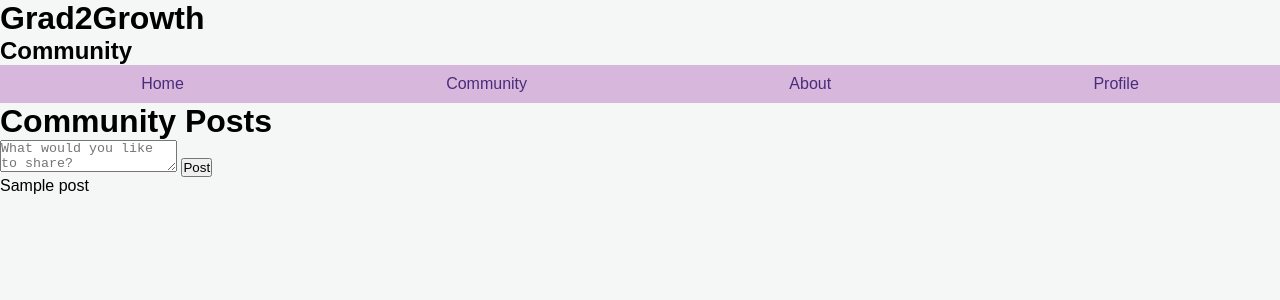
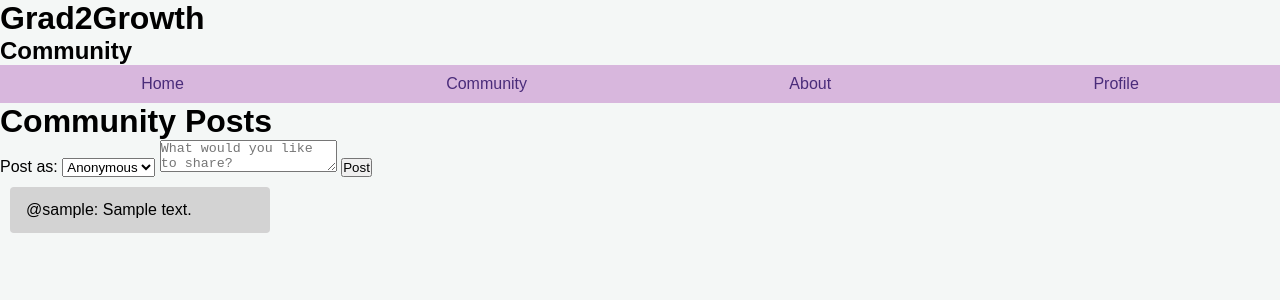
Before and after one commit to tobi2x/morganhacks25, a Flask app: template templates/community.html in a window 1280 px wide. Shown: the top 300 px of the page. Run offline with Flask 3, Linux system fonts and the light colour scheme; the template is opened without the code that fills it: most values are stand-ins (such as "Sample title", 1, 10 or a date in 2020).

Commit message:
Working frontend + anon or username post

```diff
--- a/app.py
+++ b/app.py
@@ -77,15 +77,19 @@ def profile():
 
 @app.route("/community")
 def community():
+    # Pass saved username (if any) along with posts
+    username = session.get('profile', {}).get('username', 'Anonymous')
     posts = session.get('community_posts', [])
-    return render_template("community.html", posts=posts)
+    return render_template("community.html", posts=posts, username=username)
 
 @app.route("/post", methods=["POST"])
 def post():
-    content = request.form.get("content")
+    # Get both content and username from the form
+    content = request.form.get('content')
+    username = request.form.get('username', 'Anonymous')
     if content:
         posts = session.get('community_posts', [])
-        posts.append(content)
+        posts.append({ 'username': username, 'content': content })
         session['community_posts'] = posts
     return redirect(url_for('community'))
 
--- a/static/styles.css
+++ b/static/styles.css
@@ -121,3 +121,69 @@ body {
 .flex-container a:hover {
     background-color: #B386D1;  /* Slightly darker purple */
 /* } */
+
+/* Container: stack bubbles vertically with a little gap */
+.posts {
+    display: flex;
+    flex-direction: column;
+    gap: 1rem;
+  }
+
+  /* Base bubble style */
+  .post {
+    margin: 10px;
+    background-color: lightgray;
+    border-radius: 4px;
+    padding: 12px 16px;
+    position: relative;
+    max-width: 70%;
+    /* optional: center the bubble, or left-align: remove margin auto */
+    /* margin: 0 auto; */
+    font-size: 1rem;
+    line-height: 1.4;
+  }
+
+/* Dropdown Button */
+.dropbtn {
+    background-color: #3498DB;
+    color: white;
+    padding: 16px;
+    font-size: 16px;
+    border: none;
+    cursor: pointer;
+  }
+
+  /* Dropdown button on hover & focus */
+  .dropbtn:hover, .dropbtn:focus {
+    background-color: #2980B9;
+  }
+
+  /* The container <div> - needed to position the dropdown content */
+  .dropdown {
+    position: relative;
+    display: inline-block;
+  }
+
+  /* Dropdown Content (Hidden by Default) */
+  .dropdown-content {
+    display: none;
+    position: absolute;
+    background-color: #f1f1f1;
+    min-width: 160px;
+    box-shadow: 0px 8px 16px 0px rgba(0,0,0,0.2);
+    z-index: 1;
+  }
+
+  /* Links inside the dropdown */
+  .dropdown-content a {
+    color: black;
+    padding: 12px 16px;
+    text-decoration: none;
+    display: block;
+  }
+
+  /* Change color of dropdown links on hover */
+  .dropdown-content a:hover {background-color: #ddd;}
+
+  /* Show the dropdown menu (use JS to add this class to the .dropdown-content container when the user clicks on the dropdown button) */
+  .show {display:block;}
--- a/templates/community.html
+++ b/templates/community.html
@@ -1,4 +1,51 @@
 <!DOCTYPE html>
+<html lang="en">
+<head>
+    <meta charset="utf-8">
+    <meta name="viewport" content="width=device-width, initial-scale=1">
+    <title>Community - Grad2Growth</title>
+    <link href="{{ url_for('static', filename='styles.css') }}" rel="stylesheet">
+</head>
+<body>
+    <div class="header flex-container">
+        <h1 class="title">Grad2Growth</h1>
+        <h2 class="subheading">Community</h2>
+    </div>
+    <div class="nav-bar flex-container">
+        <ul>
+            <li><a href="{{ url_for('index') }}">Home</a></li>
+            <li><a href="{{ url_for('community') }}">Community</a></li>
+            <li><a href="{{ url_for('about') }}">About</a></li>
+            <li><a href="{{ url_for('profile') }}">Profile</a></li>
+        </ul>
+    </div>
+    <div class="community-container">
+        <h1>Community Posts</h1>
+
+        <!-- Username selector dropdown -->
+        <form id="post-form" action="/post" method="POST" class="post-form">
+            <label for="username-select">Post as:</label>
+            <select id="username-select" name="username">
+                <option value="Anonymous">Anonymous</option>
+                <option value="{{ username }}">{{ username }}</option>
+            </select>
+
+            <textarea name="content" id="content" placeholder="What would you like to share?" required></textarea>
+            <button type="submit">Post</button>
+        </form>
+
+        <!-- Render each post with its author's username -->
+        <div class="posts">
+            {% for post in posts %}
+                <div class="post">@{{ post.username }}: {{ post.content }}</div>
+            {% endfor %}
+        </div>
+    </div>
+    <script src="{{ url_for('static', filename='script.js') }}"></script>
+</body>
+</html>
+
+<!-- <!DOCTYPE html>
 <html lang="en">
 <head>
     <meta charset="utf-8">
@@ -33,4 +80,4 @@
     </div>
     <script src="{{ url_for('static', filename='script.js') }}"></script>
 </body>
-</html>
+</html> -->
--- a/templates/index.html
+++ b/templates/index.html
@@ -23,6 +23,7 @@
   <!-- Profile form -->
   <form id="profile-form" class="user-info flex-container" onsubmit="submitProfile(event)">
     <h2>Create Your Profile</h2>
+    <label>Username: <input type="text" id="user" name="user" required></label><br>
     <label>First Name: <input type="text" id="fname" name="fname" required></label><br>
     <label>Last Name: <input type="text" id="lname" name="lname" required></label><br>
     <label>Email: <input type="email" id="email" name="email" required></label><br>
```
Also changed, not shown: static/script.js (+41 -2 lines).
